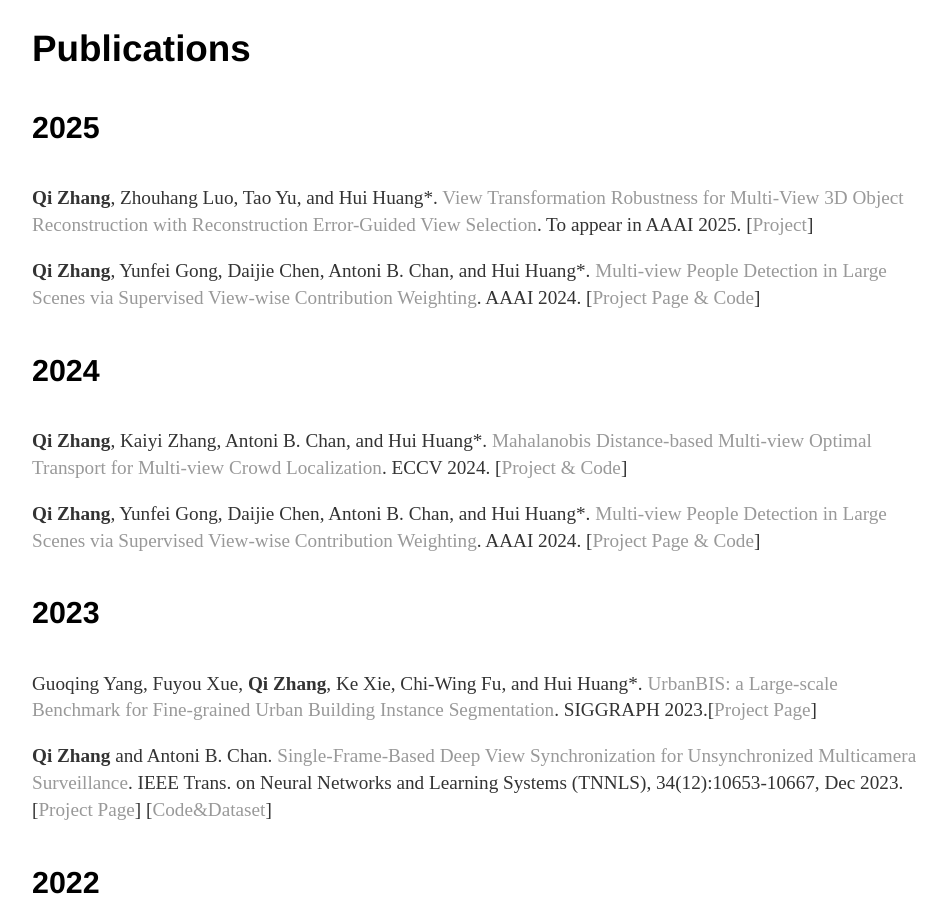
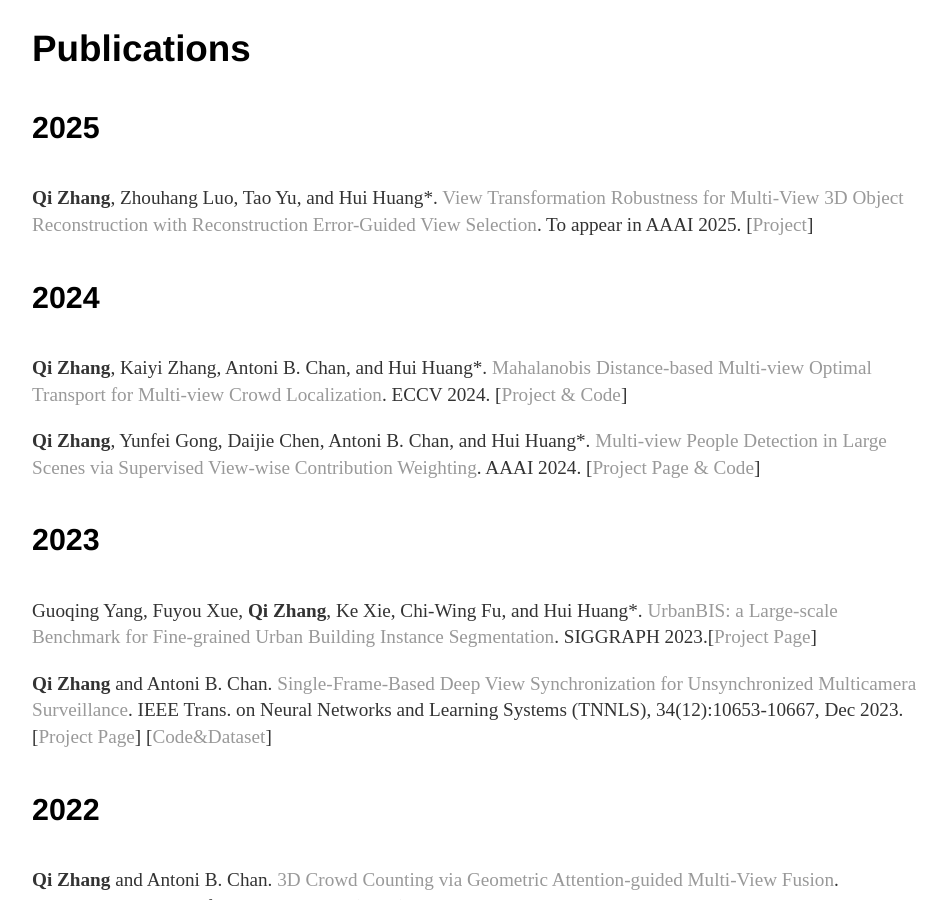
Before and after one commit to zqyq/zqyq.github.io, a Jekyll site: the page built from about/index.html, in a window 1280 px wide and 900 px high, scrolled down 733 px. Shown: the whole window, without its empty margins (160-1106 px from the left). Built offline with Jekyll 4.4.1, drawn with Linux system fonts in a browser that asks for light colours.

Commit message:
Update index.html

```diff
--- a/about/index.html
+++ b/about/index.html
@@ -37,10 +37,6 @@
 		<h4>2025</h4>
 		<p> <strong>Qi Zhang</strong>, Zhouhang Luo, Tao Yu, and Hui Huang*. <a href=''>View Transformation Robustness for Multi-View 3D Object Reconstruction with Reconstruction Error-Guided View Selection</a>. To appear in AAAI 2025.
 				[<a href="">Project</a>]</p>
-
-		<p><strong>Qi Zhang</strong>, Yunfei Gong, Daijie Chen, Antoni B. Chan, and Hui Huang*.
-			<a href='https://arxiv.org/abs/2405.19943'> Multi-view People Detection in Large Scenes via Supervised View-wise Contribution Weighting</a>. AAAI 2024.
-		[<a href="https://vcc.tech/research/2024/MVD">Project Page & Code</a>]</p>
 
 
 		<h4>2024</h4>
```
